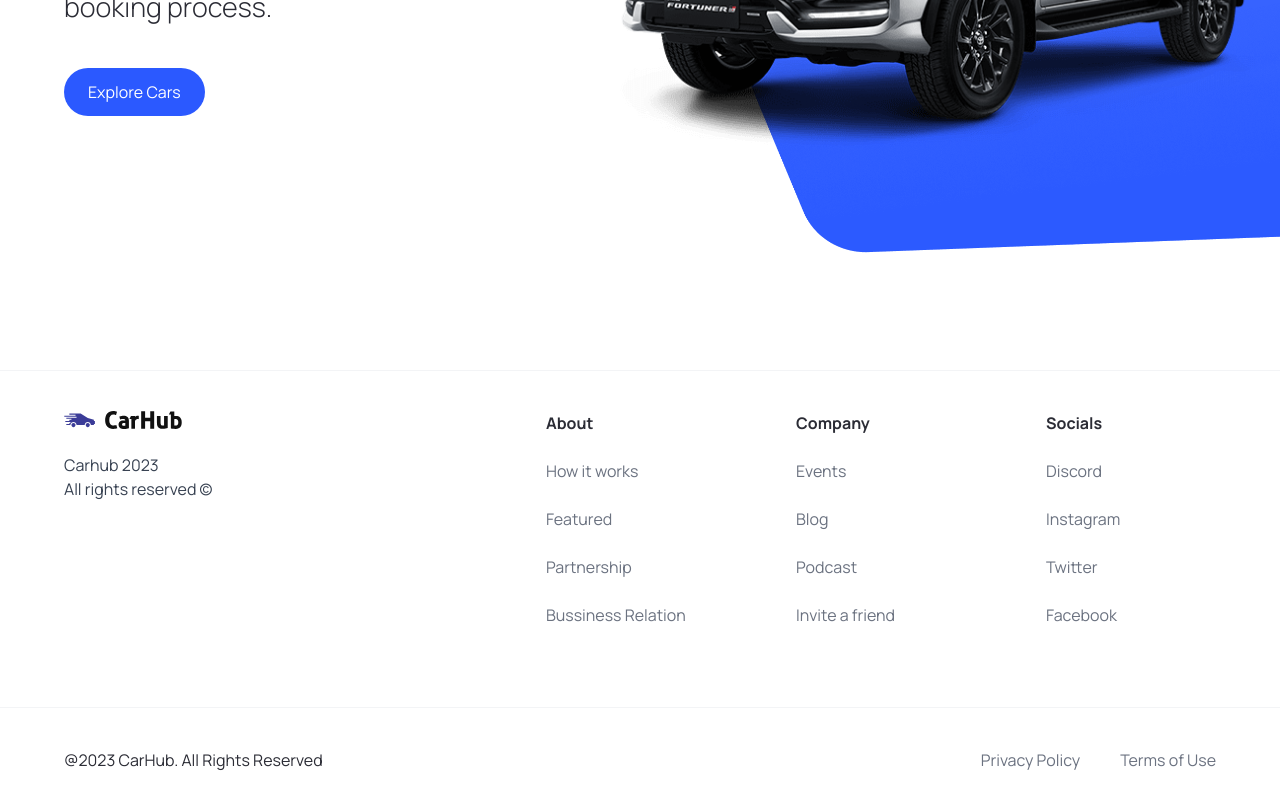
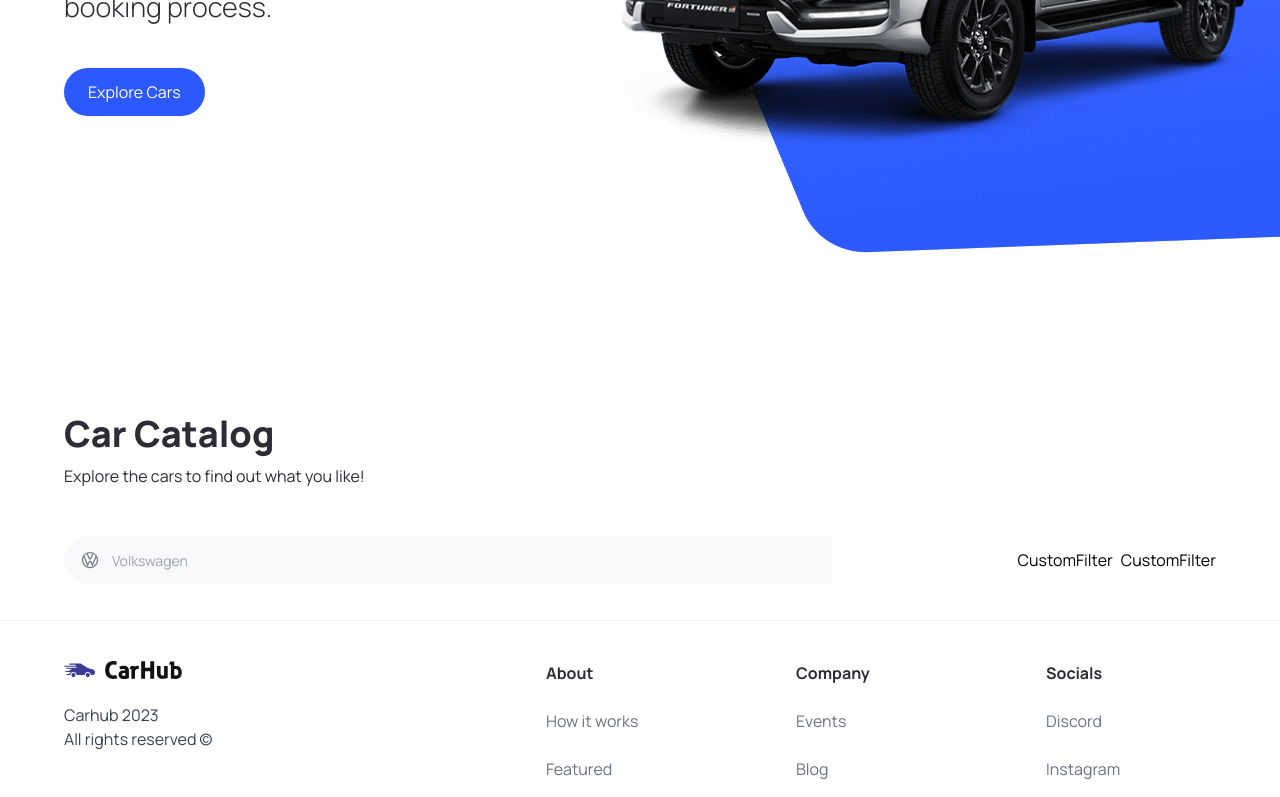
Before and after one commit to dcorlade/car_rental_app, a Next.js app: page / in a window 1280 px wide. Shown: the part 450-1247 px from the top of the page. Built offline with nearby package versions, Linux system fonts and the light colour scheme.

Commit message:
Create combobox search input bar

```diff
--- a/app/page.tsx
+++ b/app/page.tsx
@@ -1,10 +1,24 @@
-import { Hero } from "@/components";
+import { CustomFilter, Hero, SearchBar } from "@/components";
 import Image from "next/image";
 
 export default function Home() {
   return (
     <main className="overflow-hidden">
       <Hero />
+      <div className="mt-12 padding-x padding-y max-width" id="discover">
+        <div className="home__text-container">
+          <h1 className="text-4xl font-extrabold">Car Catalog</h1>
+          <p> Explore the cars to find out what you like!</p>
+        </div>
+
+        <div className="home__filters">
+          <SearchBar />
+          <div className="home__filter-container">
+            <CustomFilter title="fuel" />
+            <CustomFilter title="year" />
+          </div>
+        </div>
+      </div>
     </main>
   );
 }
--- /dev/null
+++ b/components/CustomFilter.tsx
@@ -0,0 +1,7 @@
+import React from "react";
+
+const CustomFilter = () => {
+  return <div>CustomFilter</div>;
+};
+
+export default CustomFilter;
--- /dev/null
+++ b/components/SearchBar.tsx
@@ -0,0 +1,22 @@
+"use client";
+
+import { SearchManufacturer } from "@/components";
+import { useState } from "react";
+
+const SearchBar = () => {
+  const [manufacturer, setManufacturer] = useState("");
+
+  const handleSearch = () => {};
+  return (
+    <form className="searchbar" onSubmit={handleSearch}>
+      <div className="searchbar__item">
+        <SearchManufacturer
+          manufacturer={manufacturer}
+          setManufacturer={setManufacturer}
+        />
+      </div>
+    </form>
+  );
+};
+
+export default SearchBar;
--- /dev/null
+++ b/components/SearchManufacturer.tsx
@@ -0,0 +1,91 @@
+"use client";
+
+import { searchManufacturerProps } from "@/types";
+import { manufacturers } from "@/constants";
+import { Combobox, Transition } from "@headlessui/react";
+import { useState, Fragment } from "react";
+import Image from "next/image";
+
+const SearchManufacturer = ({
+  manufacturer,
+  setManufacturer,
+}: searchManufacturerProps) => {
+  const [query, setQuery] = useState("");
+
+  const filteredManufacturers =
+    query === ""
+      ? manufacturers
+      : manufacturers.filter((item) =>
+          item
+            .toLowerCase()
+            .replace(/\s+/g, "")
+            .includes(query.toLowerCase().replace(/\s+/g, ""))
+        );
+
+  return (
+    <div className="search-manufacturer">
+      <Combobox value={manufacturer} onChange={setManufacturer}>
+        <div className="relative w-full">
+          <Combobox.Button className="absolute top-[14px]">
+            <Image
+              src="/car-logo.svg"
+              width={20}
+              height={20}
+              className="ml-4"
+              alt="Car Logo"
+            />
+          </Combobox.Button>
+
+          <Combobox.Input
+            className="search-manufacturer__input"
+            placeholder="Volkswagen"
+            displayValue={(manufacturer: string) => manufacturer}
+            onChange={(e) => setQuery(e.target.value)}
+          />
+
+          <Transition
+            as={Fragment}
+            leave="transition, ease-in duration-100"
+            leaveFrom="opacity-100"
+            leaveTo="opacity-0"
+            afterLeave={() => setQuery("")}
+          >
+            <Combobox.Options>
+              {filteredManufacturers.map((item) => (
+                <Combobox.Option
+                  key={item}
+                  className={({ active }) => `
+                    relative search-manufacturer__option
+                    ${active ? "bg-primary-blue text-white" : "text-gray-900"}
+                  `}
+                  value={item}
+                >
+                  {({ selected, active }) => (
+                    <>
+                      <span
+                        className={`block truncate ${
+                          selected ? "font-medium" : "font-normal"
+                        }`}
+                      >
+                        {item}
+                      </span>
+                      {selected ? (
+                        <span
+                          className={`absolute inset-y-0 left-0 flex items-center pl-3 ${
+                            active ? "text-white" : "text-teal-600"
+                          }`}
+                        ></span>
+                      ) : null}
+                    </>
+                  )}
+                </Combobox.Option>
+              ))}
+            </Combobox.Options>
+          </Transition>
+        </div>
+      </Combobox>
+    </div>
+  );
+};
+
+export default SearchManufacturer;
--- a/components/index.ts
+++ b/components/index.ts
@@ -4,5 +4,16 @@
 import CustomButton from "./CustomButton";
 import Navbar from "./Navbar";
 import Footer from "./Footer";
+import SearchBar from "./SearchBar";
+import CustomFilter from "./CustomFilter";
+import SearchManufacturer from "./SearchManufacturer";
 
-export { Hero, CustomButton, Navbar, Footer };
+export {
+  Hero,
+  CustomButton,
+  Navbar,
+  Footer,
+  SearchBar,
+  CustomFilter,
+  SearchManufacturer,
+};
--- a/package.json
+++ b/package.json
@@ -9,6 +9,7 @@
     "lint": "next lint"
   },
   "dependencies": {
+    "@headlessui/react": "^1.7.15",
     "@types/node": "20.3.1",
     "@types/react": "18.2.13",
     "@types/react-dom": "18.2.6",
--- a/types/index.ts
+++ b/types/index.ts
@@ -6,3 +6,8 @@
   handleClick?: MouseEventHandler<HTMLButtonElement>;
   btnType?: "button" | "submit";
 }
+
+export interface searchManufacturerProps {
+  manufacturer: string;
+  setManufacturer: (manufacturer: string) => void;
+}
```
Also changed, not shown: 1 other file (tests, documents, lock files or other folders).
